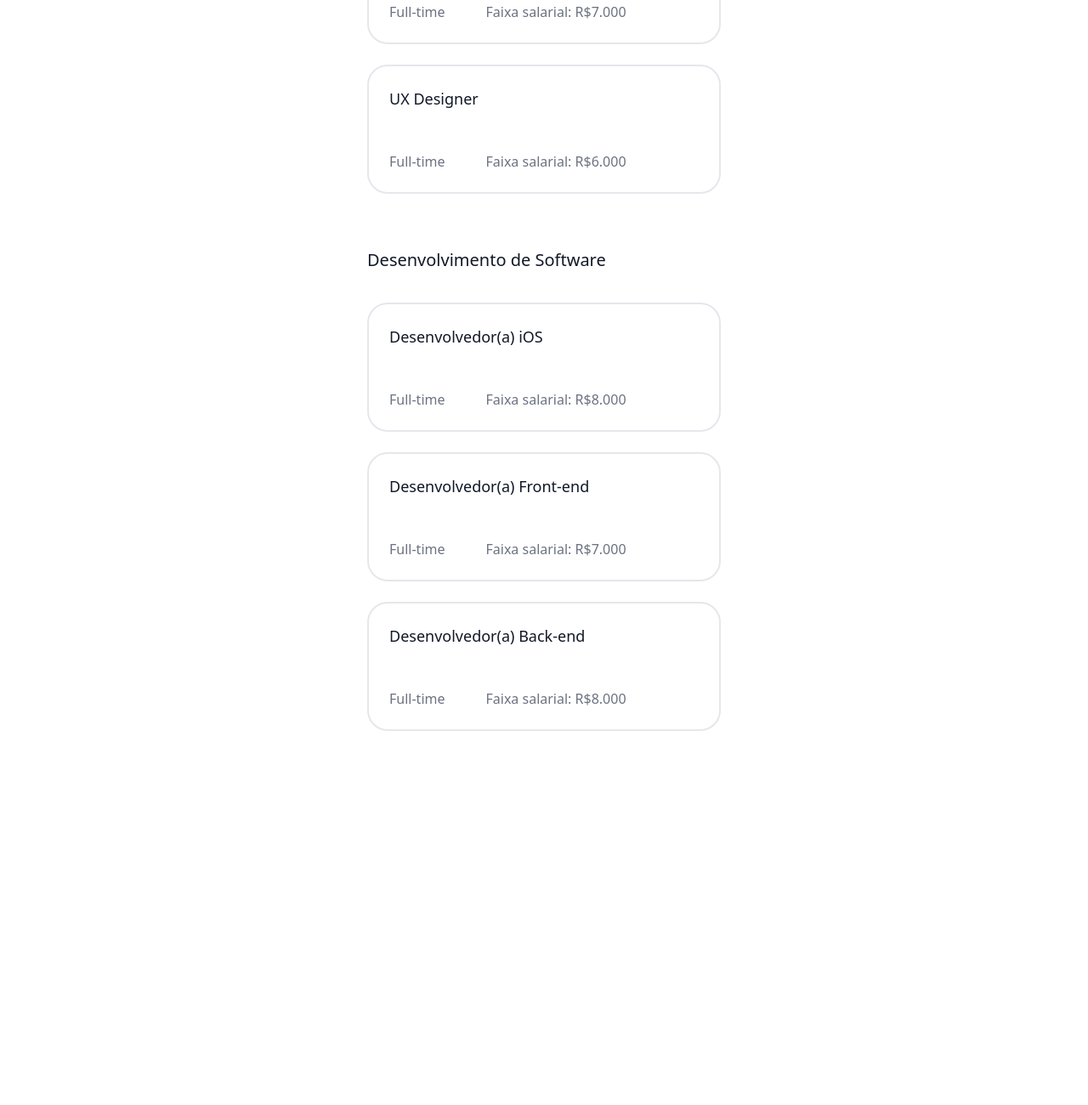
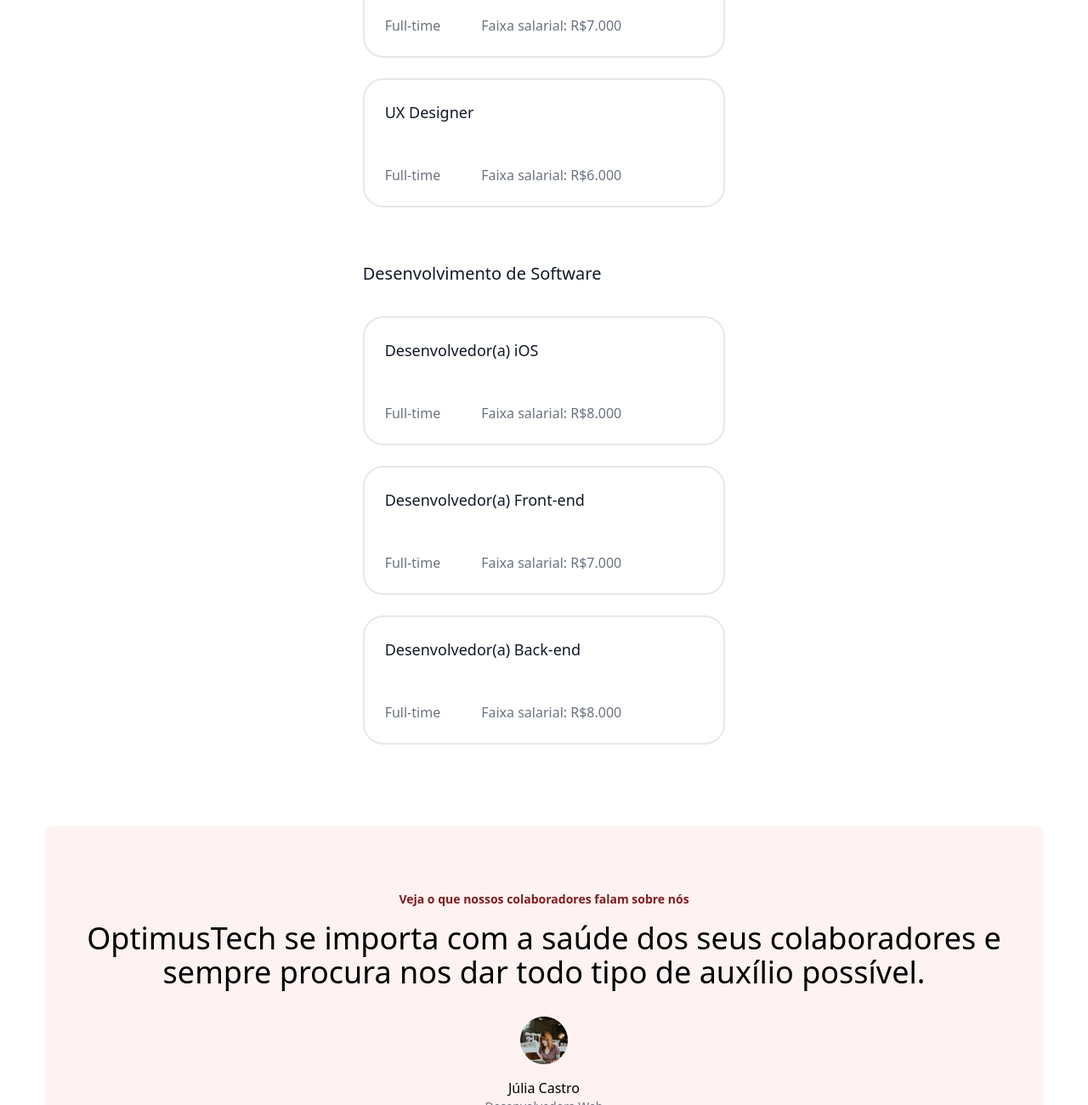
Before and after one commit to vinifrea/Site-Tailwind, a website: page src/index.html in a window 1280 px wide. Shown: the part 1500-2800 px from the top of the page at 85% size. Before the commit the page ends 2376 px from the top, so only its background shows below. Drawn offline with Linux system fonts and the light colour scheme.

Commit message:
finalizado

```diff
--- a/src/index.html
+++ b/src/index.html
@@ -25,12 +25,14 @@
           <li><a href="#" class="text-gray-500 ">Sobre nós</a></li>
         </ul>
 
+
       </nav>
       <ul class="flex space-x-4">
         <li><a href="#" class="text-gray-500 ">Entrar</a></li>
         <li><a href="#" class="text-white bg-red-900 p-3 rounded-lg">Cadastrar</a></li>
 
       </ul>
+  </header>
   <!-- Fim dia 1 -->
 
   <!-- Inicio dia 2 -->
@@ -76,18 +78,20 @@
   <!-- Fim dia 4 -->
 
   <!-- Inicio dia 5 -->
-    <div class="w-1/3 mx-auto">
+  <div class="w-1/3 mx-auto mb-24">
     <p class="mt-16 font-medium text-gray-900 text-xl">Design</p>
     <div class="mt-9 border-2 rounded-3xl">
-        <p class="font-medium text-gray-900 text-lg p-6 ">Product Designer</p>
-        <div class="container flex">
+      <p class="font-medium text-gray-900 text-lg p-6">Product Designer</p>
+      <div class="flex">
         <p class="text-gray-500 text-base mt-0 p-6">Full-time</p>
         <p class="text-gray-500 text-base p-6">Faixa salarial: R$7.000</p>
       </div>
+
     </div>
+
     <div class="mt-6 border-2 rounded-3xl ">
       <p class="font-medium text-gray-900 text-lg p-6 ">UX Designer</p>
-        <div class="container flex">
+      <div class="flex">
         <p class="text-gray-500 text-base mt-0 p-6">Full-time</p>
         <p class="text-gray-500 text-base p-6">Faixa salarial: R$6.000</p>
       </div>
@@ -96,28 +100,55 @@
       <p class="mt-16 font-medium text-gray-900 text-xl">Desenvolvimento de Software</p>
       <div class="mt-9 border-2 rounded-3xl">
         <p class="font-medium text-gray-900 text-lg p-6 ">Desenvolvedor(a) iOS</p>
-          <div class="container flex">
+        <div class="flex">
           <p class="text-gray-500 text-base mt-0 p-6">Full-time</p>
           <p class="text-gray-500 text-base p-6">Faixa salarial: R$8.000</p>
         </div>
       </div>
       <div class="mt-6 border-2 rounded-3xl ">
         <p class="font-medium text-gray-900 text-lg p-6 ">Desenvolvedor(a) Front-end</p>
-          <div class="container flex">
+        <div class="flex">
           <p class="text-gray-500 text-base mt-0 p-6">Full-time</p>
           <p class="text-gray-500 text-base p-6">Faixa salarial: R$7.000</p>
         </div>
       </div>
       <div class="mt-6 border-2 rounded-3xl ">
         <p class="font-medium text-gray-900 text-lg p-6 ">Desenvolvedor(a) Back-end</p>
-          <div class="container flex">
+        <div class="flex">
           <p class="text-gray-500 text-base mt-0 p-6">Full-time</p>
           <p class="text-gray-500 text-base p-6">Faixa salarial: R$8.000</p>
         </div>
       </div>
     </div>
+  </div>
   <!-- Fim dia 5 -->
-  </header>
+
+  <!-- Inicio dia 6 -->
+  <div class="container mx-auto bg-red-50 text-center p-3 rounded-lg mb-24 w-11/12">
+    <p class="text-red-900 font-semibold text-sm mt-16">Veja o que nossos colaboradores falam sobre nós
+    <p class="font-medium text-4xl mt-4">OptimusTech se importa com a saúde dos seus colaboradores e sempre procura nos dar todo tipo de auxílio possível.</p>
+    <img class="mx-auto mt-8" src="/assets/Avatar.png">
+    <p class="font-medium mt-4 text-base">Júlia Castro</p>
+    <p class="text-gray-500 text-sm mb-16">Desenvolvedora Web</p>
+  </div>
+  <!-- Fim dia 6 -->
+
+  <!-- Inicio dia 7 -->
+  <div class=" container mx-auto bg-gray-50 text-center inline-block">
+    <p class="font-semibold text-4xl mt-24">Acompanhe as nossas oportunidades</p>
+    <p class="text-gray-500 text-xl mt-5">Seja o primeiro a saber quando novas vagas serão abertas!</p>
+    <div class="mt-10">
+      <div class=" border-2 rounded-md inline-block p-2 w-80 text-left mr-1">
+        <a href="#" class="text-gray-500">Seu e-mail</a>
+      </div>
+      <a href="#" class="text-white bg-red-900 p-3 rounded-lg">Cadastrar</a>
+    </div>
+    <p class="text-gray-400 mb-24 mt-8">© 2022 OptimusTech. Todos os direitos reservados.</p>
+  </div>
+  <!-- Fim dia 7 -->
+
+
+
 
 </body>
 
```
Also changed, not shown: assets/Avatar.png (added), dist/output.css. Lines whose indentation alone changed are shown as unchanged.
